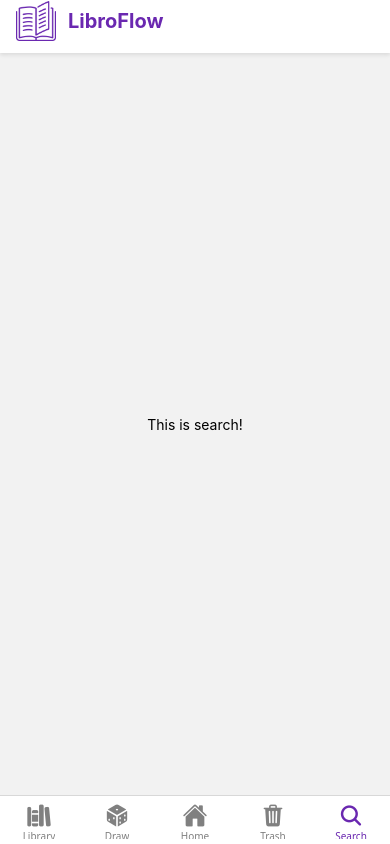
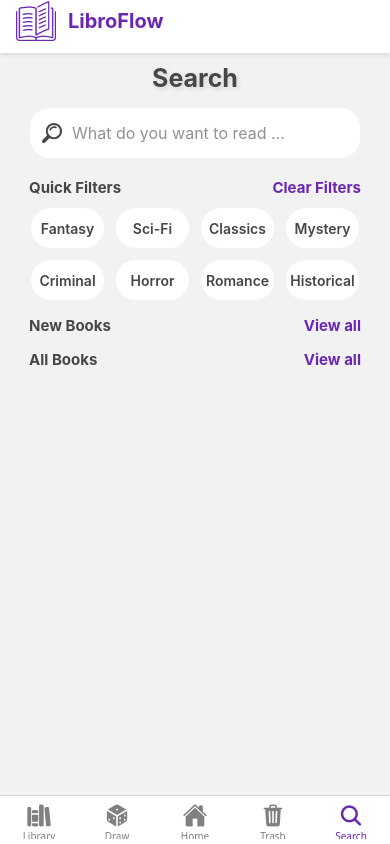
Before and after one commit to Dadzial/LibroFlow, a React Native app: screen /Search in a window 390 px wide. Built offline with nearby package versions, Linux system fonts and the light colour scheme.

Commit message:
prepare search_screen

```diff
--- a/package.json
+++ b/package.json
@@ -9,13 +9,16 @@
     "web": "expo start --web"
   },
   "dependencies": {
+    "@expo-google-fonts/poppins": "^0.4.1",
     "@expo/vector-icons": "^14.0.2",
     "@react-navigation/bottom-tabs": "^7.0.0",
     "@react-navigation/native": "^7.0.0",
     "@react-navigation/native-stack": "^7.14.4",
     "cors": "^2.8.6",
     "expo": "~54.0.6",
-    "expo-font": "~13.0.0",
+    "expo-app-loading": "^2.1.1",
+    "expo-font": "~14.0.11",
+    "expo-splash-screen": "~31.0.13",
     "expo-status-bar": "~2.0.0",
     "express": "^4.18.2",
     "mongoose": "^9.3.0",
--- /dev/null
+++ b/src/components/AllBooks.tsx
@@ -0,0 +1,45 @@
+import {StyleSheet, Text, TouchableOpacity, View} from 'react-native';
+import {getColor} from "../utils/ColorsParser";
+
+type Book = {
+    cover:string,
+    title:string,
+    author:string,
+}
+
+const allBooks: Book[] = []
+
+export default function AllBooks() {
+    return (
+        <View style={styles.container}>
+            <View style={styles.header}>
+                <Text style={styles.headerTitle}>All Books</Text>
+                <TouchableOpacity>
+                    <Text style={styles.viewAll}>View all</Text>
+                </TouchableOpacity>
+            </View>
+        </View>
+    )
+}
+
+const styles = StyleSheet.create({
+    container: {
+        paddingHorizontal: 25,
+    },
+    header:{
+        flexDirection: 'row',
+        justifyContent: 'space-between',
+        paddingHorizontal: 4,
+        marginBottom: 5
+    },
+    headerTitle:{
+        fontSize: 15,
+        fontWeight: 'bold',
+        color: getColor('textPrimaryColor'),
+    },
+    viewAll:{
+        fontSize: 15,
+        fontWeight: 'bold',
+        color: getColor('accent'),
+    },
+})
--- /dev/null
+++ b/src/components/NewBooks.tsx
@@ -0,0 +1,50 @@
+import {StyleSheet, Text, TouchableOpacity, View} from 'react-native';
+import {getColor} from "../utils/ColorsParser";
+
+type Book = {
+    cover:string,
+    title:string,
+    author:string,
+}
+
+const newBooks: Book[] = []
+
+export default function NewBooks() {
+    return (
+        <View style={styles.container}>
+            <View style={styles.header}>
+                <Text style={styles.headerTitle}>New Books</Text>
+                <TouchableOpacity>
+                    <Text style={styles.viewAll}>View all</Text>
+                </TouchableOpacity>
+            </View>
+            <View>
+
+            </View>
+        </View>
+    )
+}
+const styles = StyleSheet.create({
+    container: {
+        paddingHorizontal: 25,
+    },
+    header:{
+        flexDirection: 'row',
+        justifyContent: 'space-between',
+        paddingHorizontal: 4,
+        marginBottom: 5
+    },
+    headerTitle:{
+        fontSize: 15,
+        fontWeight: 'bold',
+        color: getColor('textPrimaryColor'),
+    },
+    viewAll:{
+        fontSize: 15,
+        fontWeight: 'bold',
+        color: getColor('accent'),
+    },
+    listOfBooks:{
+
+    }
+})
--- /dev/null
+++ b/src/components/QuickFilters.tsx
@@ -0,0 +1,104 @@
+import {StyleSheet, View, FlatList,TouchableOpacity,Text} from 'react-native';
+import {getColor} from "../utils/ColorsParser";
+import {useState} from "react";
+
+type Filter = {
+    id: string;
+    name: string;
+}
+
+const Filters: Filter[] = [
+    { id: '1', name: 'Fantasy' },
+    { id: '2', name: 'Sci-Fi' },
+    { id: '3', name: 'Classics' },
+    { id: '4', name: 'Mystery' },
+    { id: '5', name: 'Criminal' },
+    { id: '6', name: 'Horror' },
+    { id: '7', name: 'Romance' },
+    { id: '8', name: 'Historical' },
+]
+
+export default function QuickFilters() {
+    const [filterActive, setFilterActive] = useState<string | null>(null);
+
+    const handleClearFilters = () => {
+        setFilterActive(null);
+    }
+
+    return (
+        <View style={styles.container}>
+            <View style={styles.header}>
+                <Text style={styles.headerTitle}>Quick Filters</Text>
+                <TouchableOpacity onPress={handleClearFilters}>
+                    <Text style={styles.clearFilters}>Clear Filters</Text>
+                </TouchableOpacity>
+            </View>
+            <FlatList
+                data={Filters}
+                keyExtractor={(item) => item.id}
+                numColumns={4}
+                scrollEnabled={false}
+                renderItem={({ item }) => (
+                    <TouchableOpacity
+                        style={[
+                            styles.filterButton,
+                            filterActive === item.id && styles.filterButtonActive
+                        ]}
+                        onPress={() => setFilterActive(item.id)}
+                    >
+                        <Text style={[
+                            styles.filterText,
+                            filterActive === item.id && styles.filterTextActive
+                        ]}>
+                            {item.name}
+                        </Text>
+                    </TouchableOpacity>
+                )}
+            />
+        </View>
+    )
+}
+
+const styles = StyleSheet.create({
+    container: {
+        paddingHorizontal: 25,
+    },
+    header:{
+        flexDirection: 'row',
+        justifyContent: 'space-between',
+        paddingHorizontal: 4,
+        marginBottom: 5
+    },
+    headerTitle:{
+        fontSize: 15,
+        fontWeight: 'bold',
+        color: getColor('textPrimaryColor'),
+    },
+    clearFilters:{
+        fontSize: 15,
+        fontWeight: 'bold',
+        color: getColor('accent'),
+    },
+    filterButton: {
+        flex: 1,
+        height: 40,
+        margin: 6,
+        borderRadius: 20,
+        backgroundColor: getColor('secondColor'),
+        justifyContent: 'center',
+        alignItems: 'center',
+        elevation: 5,
+    },
+    filterButtonActive: {
+        backgroundColor: getColor('accent'),
+    },
+    filterText: {
+        fontSize: 14,
+        fontWeight: '600',
+        color: getColor('textPrimaryColor'),
+        textAlign: 'center',
+    },
+    filterTextActive: {
+        color: getColor('primaryColor'),
+    },
+})
--- /dev/null
+++ b/src/components/SearchBar.tsx
@@ -0,0 +1,46 @@
+import {StyleSheet, View, TextInput,Image} from 'react-native';
+import {getColor} from "../utils/ColorsParser";
+import {useState} from "react";
+import {getIcon} from "../utils/IconParser";
+
+export default function SearchBar() {
+    const [searchText, setSearchText] = useState('');
+
+    return (
+        <View style={styles.searchBarContainer}>
+            <Image source={getIcon('seeIcon')} style={styles.icon} />
+            <TextInput
+                style={styles.input}
+                placeholder="What do you want to read ..."
+                placeholderTextColor={getColor('scrollbarColor')}
+                value={searchText}
+                onChangeText={setSearchText}
+            />
+        </View>
+    );
+}
+
+const styles = StyleSheet.create({
+    searchBarContainer: {
+        flexDirection: 'row',
+        height: 50,
+        alignItems: 'center',
+        backgroundColor: getColor('secondColor'),
+        borderRadius: 20,
+        marginHorizontal: 15,
+        paddingHorizontal: 12,
+        elevation: 25,
+
+    },
+    icon: {
+        width: 20,
+        height: 20,
+        marginRight: 10,
+        resizeMode: 'contain',
+    },
+    input: {
+        flex: 1,
+        fontSize: 16,
+        color: getColor('secondColor'),
+    },
+})
--- a/src/screens/lotto/RandomScreen.styles.ts
+++ b/src/screens/lotto/RandomScreen.styles.ts
@@ -1,9 +1,10 @@
 import {StyleSheet} from "react-native";
+import {getColor} from "../../utils/ColorsParser";
 
 export const randomStyles = StyleSheet.create({
     container: {
         flex: 1,
-        backgroundColor: '#fff',
+        backgroundColor: getColor('primaryColor'),
         alignItems: 'center',
         justifyContent: 'center',
     },
--- a/src/screens/search/SearchScreen.styles.ts
+++ b/src/screens/search/SearchScreen.styles.ts
@@ -2,10 +2,34 @@ import {StyleSheet} from "react-native";
 import {getColor} from "../../utils/ColorsParser";
 
 export const searchStyles = StyleSheet.create({
-    container: {
+    mainContainer: {
         flex: 1,
         backgroundColor: getColor('primaryColor'),
+    },
+    screenTitleContainer: {
         alignItems: 'center',
-        justifyContent: 'center',
+        marginTop: 10,
+        marginBottom: 5,
     },
+    screenTitle: {
+        fontSize: 25,
+        fontWeight: '700',
+        textShadowColor: 'rgba(147,146,146,0.3)',
+        textShadowOffset: { width: 2, height: 2 },
+        textShadowRadius: 4,
+        color: getColor('textPrimaryColor'),
+    },
+    searchBarContainer: {
+        paddingHorizontal: 15,
+        paddingVertical: 10,
+    },
+    quickFiltersContainer: {
+        marginTop: 10,
+    },
+    newBooksContainer: {
+        marginTop: 10,
+    },
+    allBooksContainer: {
+        marginTop: 10,
+    }
 });
--- a/src/screens/search/SearchScreen.tsx
+++ b/src/screens/search/SearchScreen.tsx
@@ -1,11 +1,28 @@
-import { StatusBar } from 'expo-status-bar';
 import { Text, View } from 'react-native';
 import {searchStyles} from "./SearchScreen.styles";
+import SearchBar from "../../components/SearchBar"
+import QuickFilters from "../../components/QuickFilters";
+import NewBooks from "../../components/NewBooks";
+import AllBooks from "../../components/AllBooks";
 
 export default function SearchScreen() {
     return (
-        <View style={searchStyles.container}>
-            <Text>This is search!</Text>
+        <View style={searchStyles.mainContainer}>
+            <View style={searchStyles.screenTitleContainer}>
+                <Text style={searchStyles.screenTitle}>Search</Text>
+            </View>
+            <View style={searchStyles.searchBarContainer}>
+                <SearchBar />
+            </View>
+            <View style={searchStyles.quickFiltersContainer}>
+                <QuickFilters />
+            </View>
+            <View style={searchStyles.newBooksContainer}>
+                <NewBooks />
+            </View>
+            <View style={searchStyles.allBooksContainer}>
+                <AllBooks />
+            </View>
         </View>
     );
 }
--- a/src/utils/IconParser.ts
+++ b/src/utils/IconParser.ts
@@ -2,6 +2,7 @@ export const IconsParser = {
     headerIcon: require('../../assets/header-icon.png'),
     drawIcon : require('../../assets/draw.png'),
     deleteIcon: require('../../assets/delete.png'),
+    seeIcon: require('../../assets/search.png'),
 };
 
 export const getIcon = (name: keyof typeof IconsParser) => IconsParser[name];
```
Also changed, not shown: assets/search.png (added), 1 other file (tests, documents, lock files or other folders).
